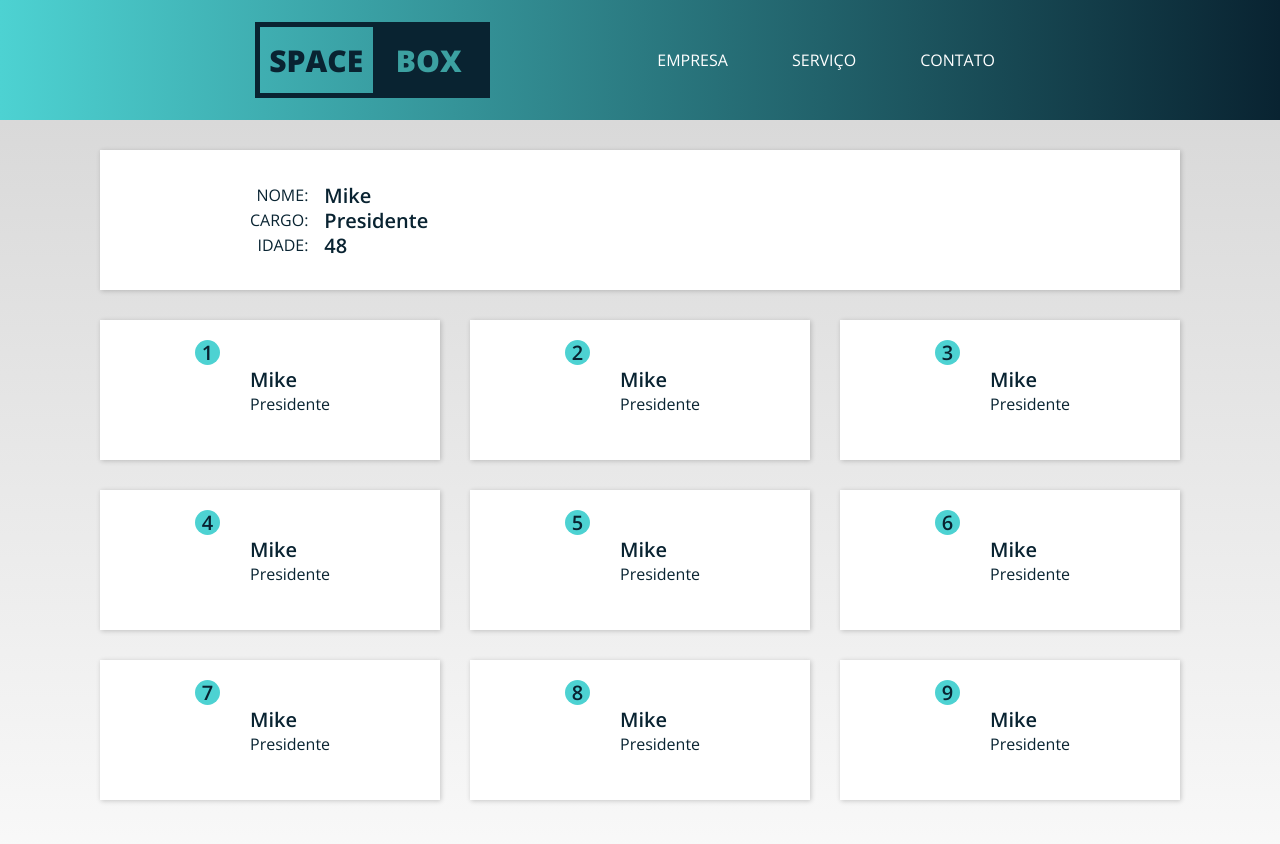
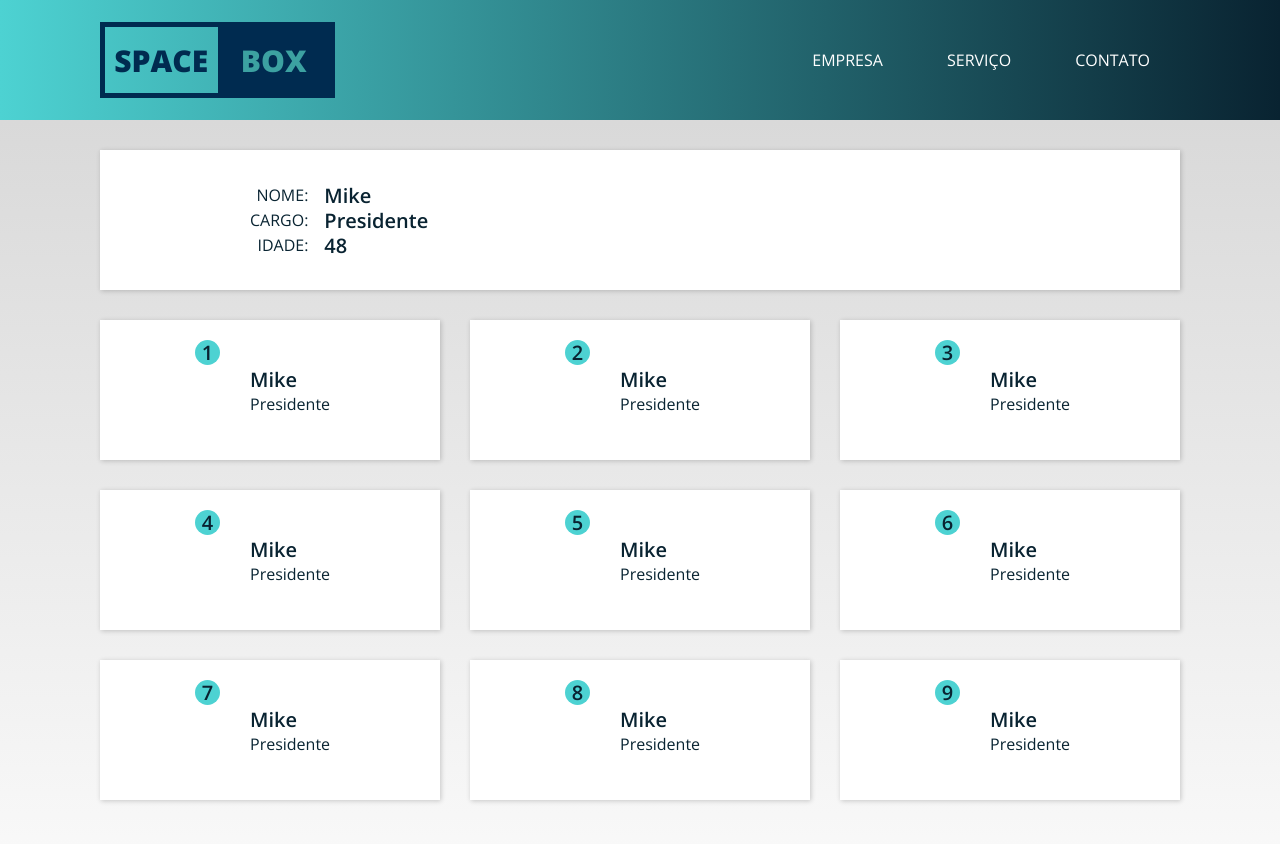
Before and after one commit to sharoneh/commcepta-challenge, a website: page index.html in a window 1280 px wide. Drawn offline with nearby package versions, Linux system fonts and the light colour scheme; files that its build step writes are made by us from their sources.

Commit message:
mudança de cor da logo, diminuição do padding para 1280px de tela

```diff
--- a/header.scss
+++ b/header.scss
@@ -4,7 +4,11 @@ header {
   justify-content: space-between;
   align-items: center;
   height: 120px;
-  padding: 0 255px;
+  padding: 0 $padding-horizontal-1920px;
+
+  @media screen and (max-width: 1280px) {
+    padding: 0 $padding-horizontal-1280px;
+  }
 
   a {
     color: white;
@@ -17,7 +21,7 @@ header {
     display: flex;
     justify-content: center;
     align-items: center;
-    border: 5px solid $dark-blue;
+    border: 5px solid $blue;
 
     div {
       width: 100%;
@@ -31,12 +35,12 @@ header {
 
       &:first-child {
         span {
-          color: $dark-blue;
+          color: $blue;
         }
       }
 
       &:last-child {
-        background-color: $dark-blue;
+        background-color: $blue;
 
         span {
           color: #3ca1a1;
```
